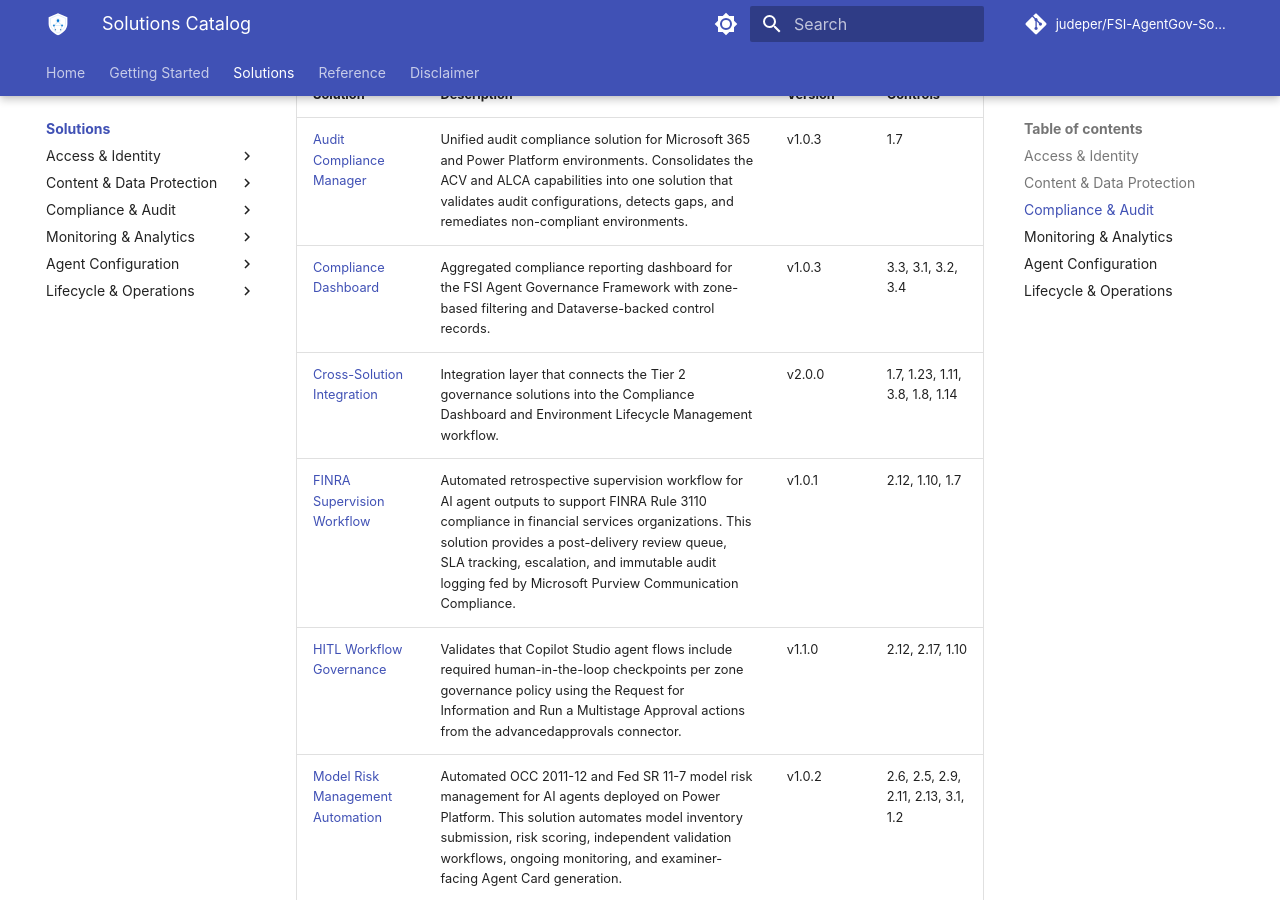
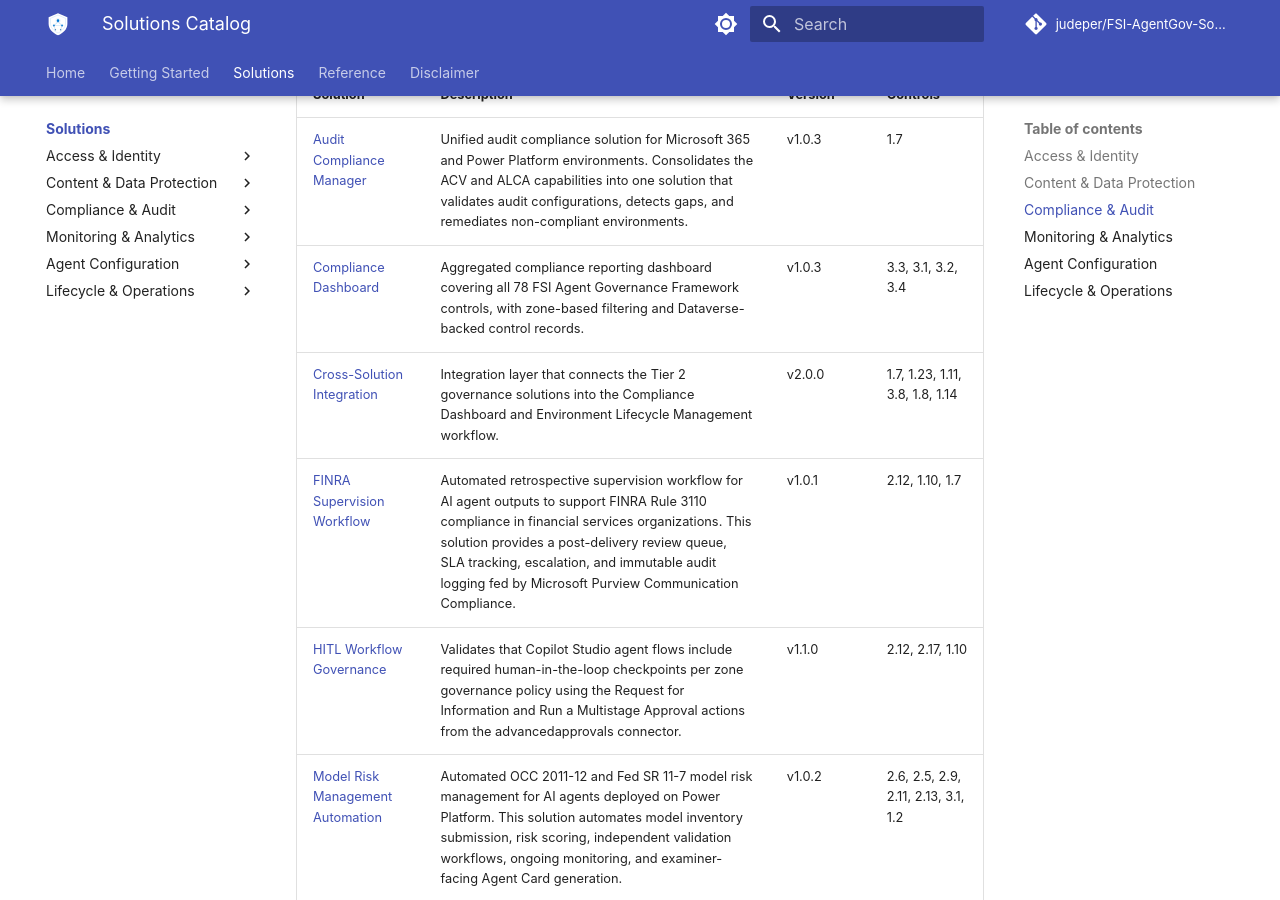
Before and after one commit to judeper/FSI-AgentGov-Solutions, an MkDocs documentation site: the page built from site-docs/solutions/index.md, in a window 1280 px wide and 900 px high, scrolled down 1849 px. Built offline with MkDocs 1.6.1 and Material for MkDocs 9.7.7, drawn with Linux system fonts in a browser that asks for light colours; comment, search, counter and statistics services are not loaded.

Commit message:
fix(compliance-dashboard): mention all 78 controls in description
Also corrects v1.4.0 (was 2026-04-22) and v1.4.1 (was 2026-04-19) CHANGELOG dates to match actual tag dates (2026-04-18). Regenerated solutions.json, README catalog, and site catalog index via scripts/build-manifest.py.

Co-authored-by: Copilot <223556219+Copilot@users.noreply.github.com>

```diff
--- a/site-docs/solutions/index.md
+++ b/site-docs/solutions/index.md
@@ -38,7 +38,7 @@ Solutions for audit management, compliance reporting, and regulatory workflows.
 | Solution | Description | Version | Controls |
 |----------|-------------|---------|----------|
 | [Audit Compliance Manager](audit-compliance-manager/index.md) | Unified audit compliance solution for Microsoft 365 and Power Platform environments. Consolidates the ACV and ALCA capabilities into one solution that validates audit configurations, detects gaps, and remediates non-compliant environments. | v1.0.3 | 1.7 |
-| [Compliance Dashboard](compliance-dashboard/index.md) | Aggregated compliance reporting dashboard for the FSI Agent Governance Framework with zone-based filtering and Dataverse-backed control records. | v1.0.3 | 3.3, 3.1, 3.2, 3.4 |
+| [Compliance Dashboard](compliance-dashboard/index.md) | Aggregated compliance reporting dashboard covering all 78 FSI Agent Governance Framework controls, with zone-based filtering and Dataverse-backed control records. | v1.0.3 | 3.3, 3.1, 3.2, 3.4 |
 | [Cross-Solution Integration](cross-solution-integration/index.md) | Integration layer that connects the Tier 2 governance solutions into the Compliance Dashboard and Environment Lifecycle Management workflow. | v2.0.0 | 1.7, 1.23, 1.11, 3.8, 1.8, 1.14 |
 | [FINRA Supervision Workflow](finra-supervision-workflow/index.md) | Automated retrospective supervision workflow for AI agent outputs to support FINRA Rule 3110 compliance in financial services organizations. This solution provides a post-delivery review queue, SLA tracking, escalation, and immutable audit logging fed by Microsoft Purview Communication Compliance. | v1.0.1 | 2.12, 1.10, 1.7 |
 | [HITL Workflow Governance](hitl-workflow-governance/index.md) | Validates that Copilot Studio agent flows include required human-in-the-loop checkpoints per zone governance policy using the Request for Information and Run a Multistage Approval actions from the advancedapprovals connector. | v1.1.0 | 2.12, 2.17, 1.10 |
--- a/solutions.json
+++ b/solutions.json
@@ -220,7 +220,7 @@
       "domain": "compliance-audit",
       "tier": "3",
       "status": "live",
-      "description": "Aggregated compliance reporting dashboard for the FSI Agent Governance Framework with zone-based filtering and Dataverse-backed control records.",
+      "description": "Aggregated compliance reporting dashboard covering all 78 FSI Agent Governance Framework controls, with zone-based filtering and Dataverse-backed control records.",
       "url": "https://judeper.github.io/FSI-AgentGov-Solutions/solutions/compliance-dashboard/",
       "controls": [
         "3.3",
```
Also changed, not shown: CHANGELOG.md (+2 -2 lines), README.md (+1 -1 lines), 1 other file.
